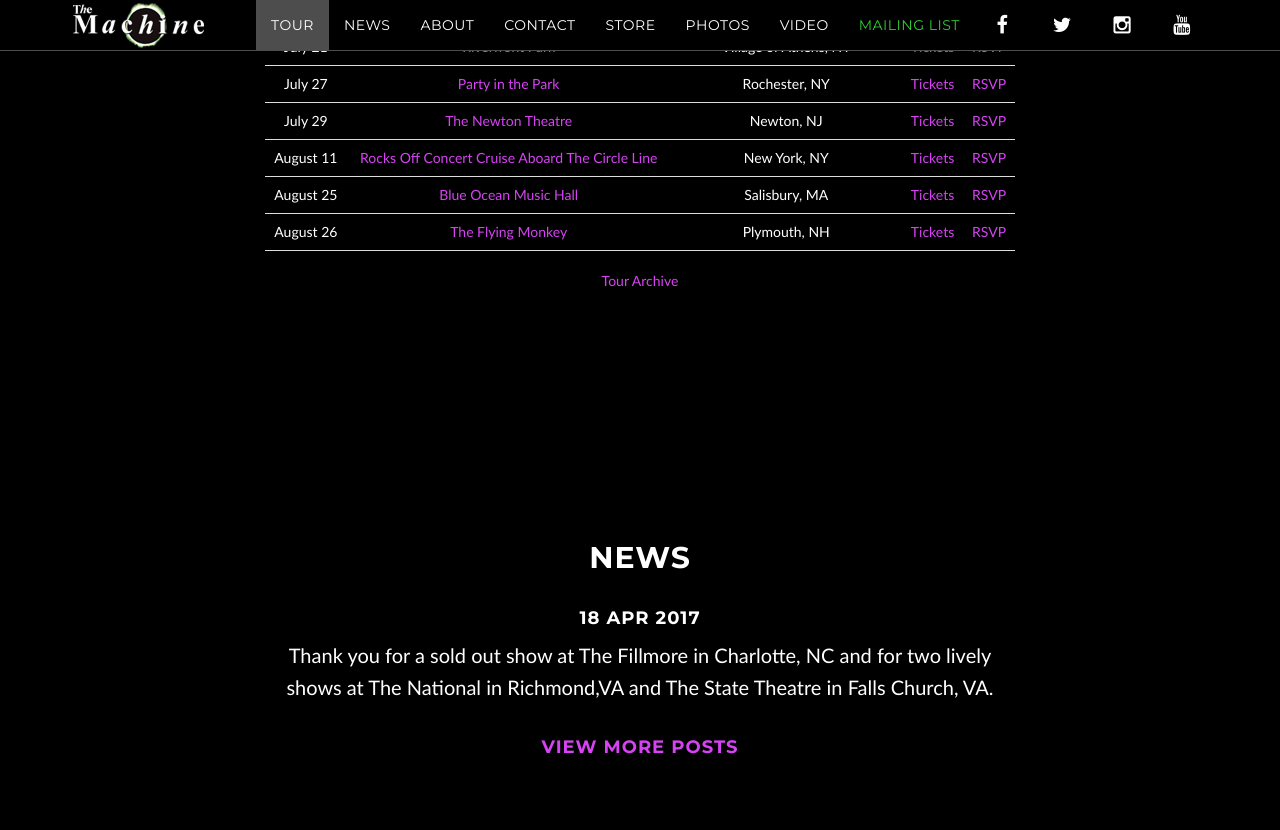
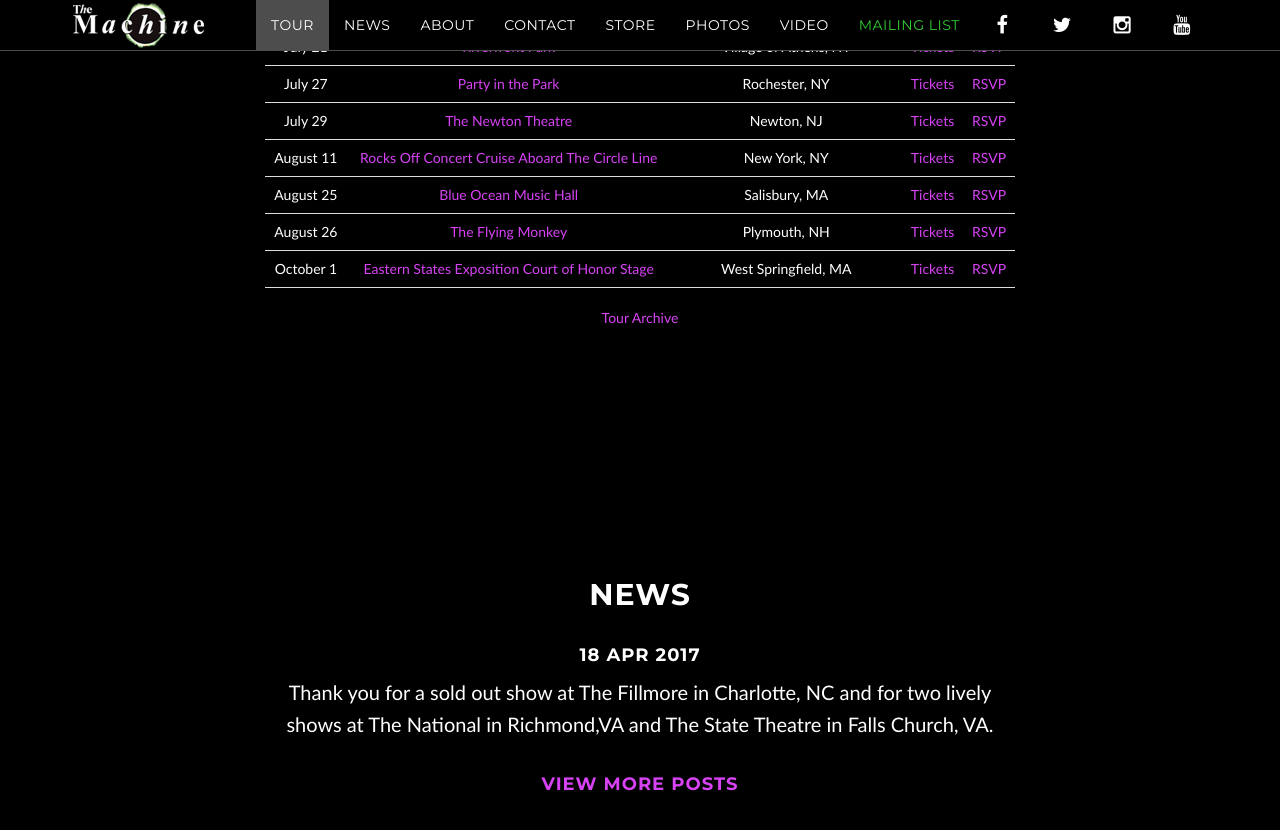
Before and after one commit to machineweb/machineweb.github.io, a Jekyll site: the page built from index.html, in a window 1280 px wide and 900 px high, scrolled down 1175 px. Shown: the top 830 px of the window. Built offline with Jekyll 4.4.1, drawn with Linux system fonts in a browser that asks for light colours; comment, search, counter and statistics services are not loaded.

Commit message:
New tour item

```diff
--- a/_data/tour.yml
+++ b/_data/tour.yml
@@ -3007,3 +3007,11 @@
     tickets-url: "http://www.flyingmonkeynh.com/event-detail/the-machine-performs-pink-floyd/2017-08-26/"
     rsvp-url: "https://www.facebook.com/events/1904655783086021/"
     order: "1503723600000"
+
+  - date: "October 1 2017"
+    venue: "Eastern States Exposition Court of Honor Stage"
+    venue-url: "http://www.thebige.com/p/entertainment/concerts/courtofhonor"
+    location: "West Springfield, MA"
+    tickets-url: "http://www.thebige.com/p/34"
+    rsvp-url: "https://www.facebook.com/events/440609496273112/"
+    order: "1506834000000"
```
